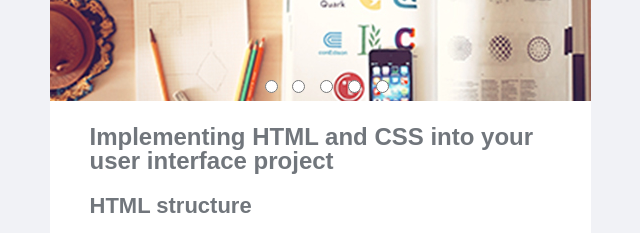
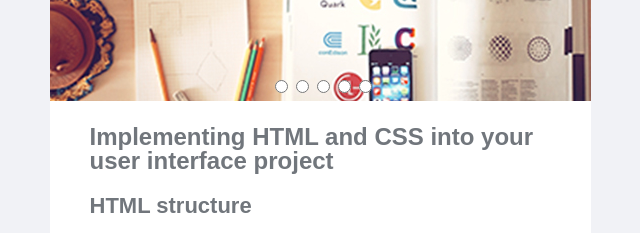
Before and after one commit to ivana5/web-tehnologii, a plain HTML site: page element3.html in a window 1280 px wide. Shown: the part 277-510 px from the top of the page, 320-960 px from the left. Drawn offline with Linux system fonts and the light colour scheme.

Commit message:
domashno 5

```diff
--- a/element3.html
+++ b/element3.html
@@ -16,20 +16,20 @@
 					<a href=""><i class="fa fa-angle-right"></i></a>
 
 					<ul class="bullets">
+						<li class="gallery">
 							<input type="radio" name="radio-btn" id="" />
+		    			</li>
 		    			<li class="gallery">
+							<input type="radio" name="radio-btn" id="" />
 		    			</li>
+		    			<li class="gallery">
 							<input type="radio" name="radio-btn" id="" />
+		    			</li>
 		    			<li class="gallery">
+							<input type="radio" name="radio-btn" id="" />
 		    			</li>
+		    			<li class="gallery">
 							<input type="radio" name="radio-btn" id="" />
-							<li class="gallery">
-		    				</li>
-		    			<input type="radio" name="radio-btn" id="" />
-							<li class="gallery">
-		    				</li>
-		    			<input type="radio" name="radio-btn" id="" />
-							<li class="gallery">
 		    			</li>
 					</ul>
 			</div>
--- a/styles/element3.css
+++ b/styles/element3.css
@@ -73,7 +73,7 @@ body{
 					position: absolute;
 					list-style: none;
 					margin-top: -35px;
-					margin-left: 170px;
+					margin-left: 180px;
 					font-size: 25px;
 					list-style: none;
 					text-decoration: none;
```
Lines whose indentation alone changed are shown as unchanged.
